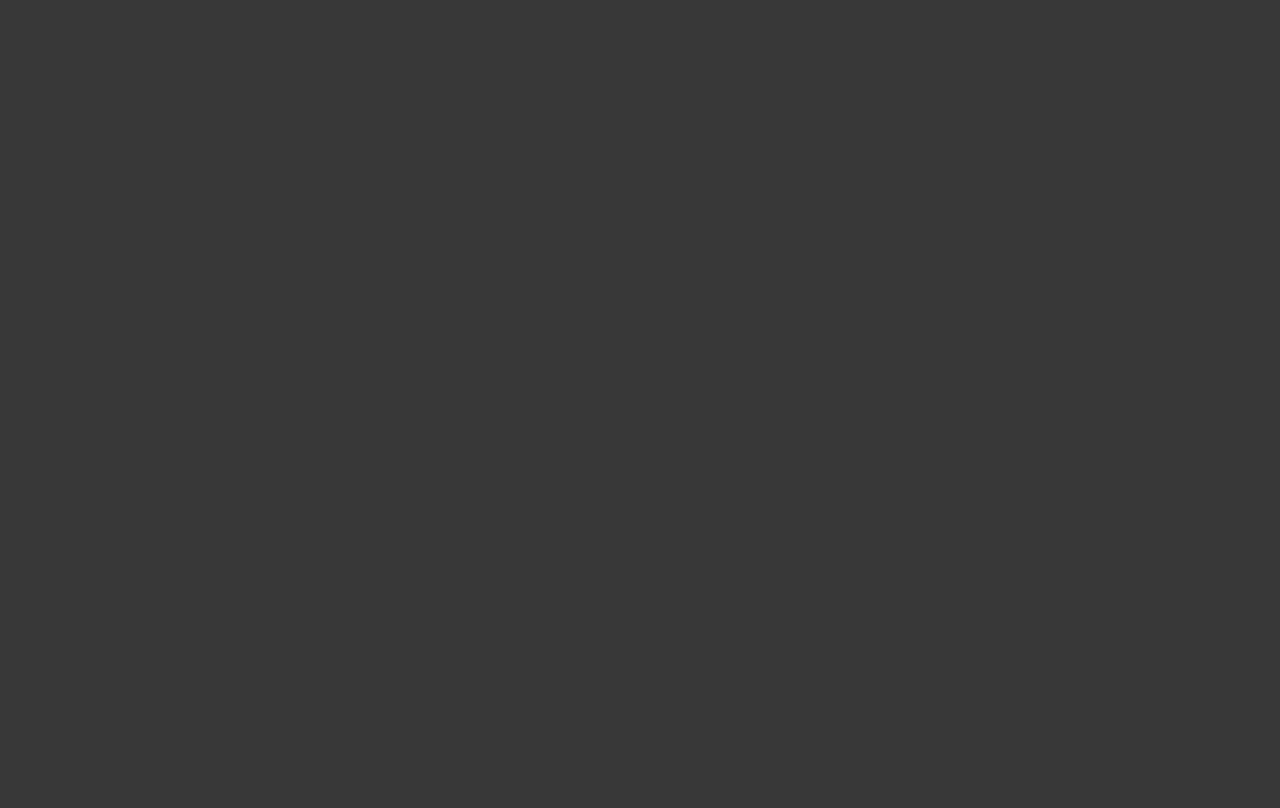
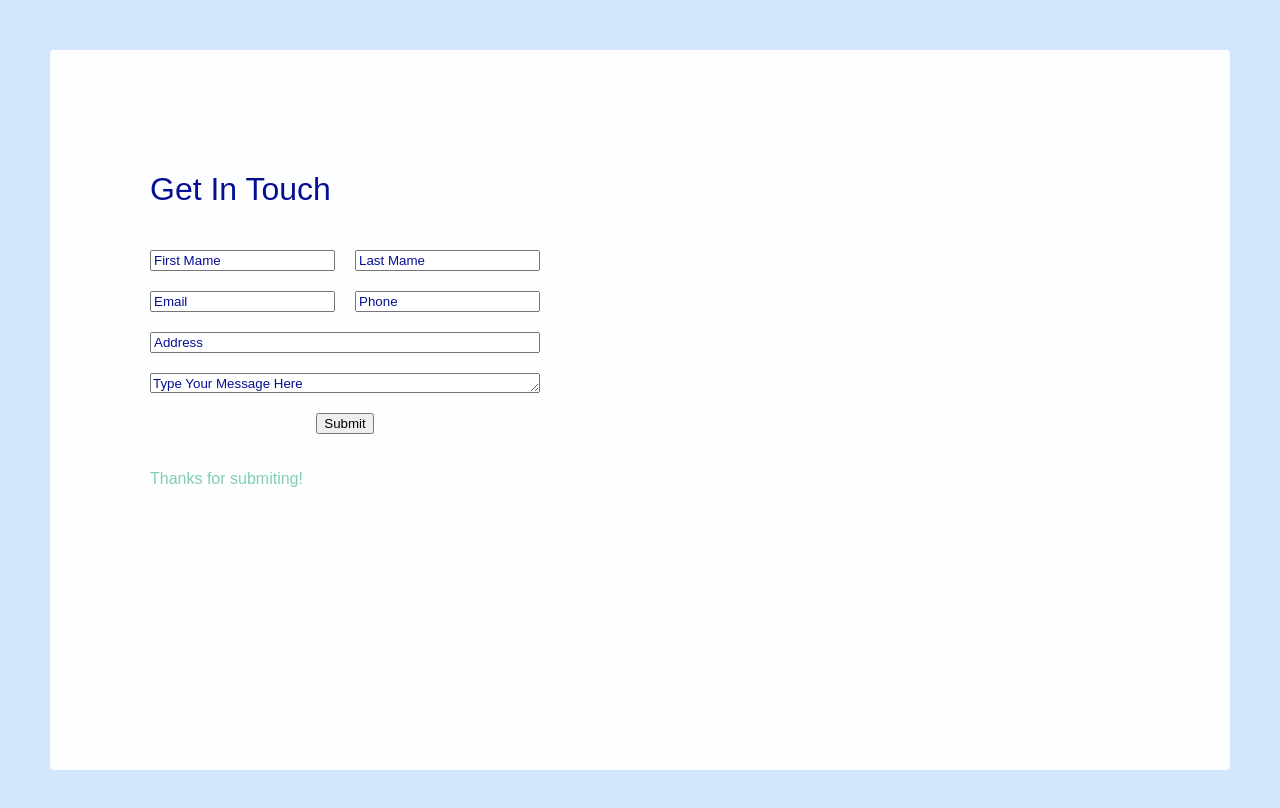
Before and after one commit to PauliusZiedelis/testas, a website: page index.html in a window 1280 px wide. Drawn offline with Linux system fonts and the light colour scheme.

Commit message:
final not finished :(

```diff
--- a/css/base/base.css
+++ b/css/base/base.css
@@ -2,5 +2,96 @@
 /* @import '../components/; */
 
 body{
-    background-color: rgb(56, 56, 56);
+    background-color: rgb(212, 230, 254);
+    font-family: Arial, sans-serif;
+    color: rgb(6, 15, 146);
+    margin: auto;
 }
+.form{
+    background-color: rgb(253, 254, 255);
+    border-radius: 4px;
+    margin: 50px;
+    width: 80%;
+    height: 80%;
+    display: flex;
+    justify-content: center;
+
+
+}
+.title{
+    grid-area: title;
+    text-transform:capitalize;
+    font-weight:normal;
+}
+
+::placeholder {
+    text-transform:capitalize;
+    font-family: Arial, sans-serif;
+    color: rgb(6, 15, 146);
+    opacity: 1; /* Firefox */
+  }
+
+  #message {
+    display: inline-block; /* Thanks to Fanky (https://stackoverflow.com/users/2095642/fanky) */
+    text-transform: lowercase;
+  }
+
+  #message:first-letter {
+    text-transform: uppercase;
+  }
+
+  :-ms-input-placeholder { /* Internet Explorer 10-11 */
+    text-transform:capitalize;
+    font-family: Arial, sans-serif;
+    color: rgb(6, 15, 146);
+  }
+
+  ::-ms-input-placeholder { /* Microsoft Edge */
+    text-transform:capitalize;
+    font-family: Arial, sans-serif;
+    color: rgb(6, 15, 146);
+  }
+  .thxMsg{
+    font-family: Arial, sans-serif;
+    color: rgb(132, 204, 182);
+  }
+
+  .container {
+    /* align-self: center; */
+    padding: 50px;
+    width: calc(100% - 200px);
+    height: calc(100% - 200px);
+    display: grid;
+    gap: 20px;
+    grid-template-columns: 1fr 1fr;
+    grid-template-rows: auto;
+    grid-template-areas:
+        "title title"
+        "first-name last-name"
+        "email phone"
+        "address address"
+        "message message"
+        "message message"
+        "submit submit" ;
+  }
+
+  #first-name{
+    grid-area: first-name;
+    align-self: stretch;
+  }
+  #last-name{
+    grid-area: last-name;
+    align-self: stretch;
+  }
+  #address{
+    grid-area: address;
+    align-self: stretch;
+  }
+  #message{
+    grid-area: message;
+    align-self: stretch;
+  }
+  .submitBtn{
+    justify-self: center;
+    grid-area: submit;
+  }
--- a/index.html
+++ b/index.html
@@ -8,6 +8,32 @@
     <link rel="stylesheet" href="./css/base/base.css">
 </head>
 <body>
+    <div class="container form">
+        <form action="" class="container">
+            <h1 class="title">Get in touch</h1>
 
+            <label hidden for="first-name">First name</label>
+            <input type="text" id="first-name" name="first-name" placeholder='First mame'>
+
+            <label hidden for="last-name">Last name</label>
+            <input type="text" id="last-name" name="last-name" placeholder='Last mame'>
+
+            <label hidden for="email">Email</label>
+            <input type="email" id="email" name="email" placeholder='Email'>
+
+            <label hidden for="phone">Phone</label>
+            <input type="text" id="phone" name="phone" pattern="[0-9]+" placeholder='Phone'>
+
+            <label hidden for="address">Address</label>
+            <input type="text" id="address" name="address" placeholder='Address'>
+
+            <label hidden for="message">Message</label>
+            <textarea  type="text" id="message" name="message" rows="4" placeholder='Type your message here'></textarea>
+
+            <button class="submitBtn" type="submit" form="nameform" value="Submit">Submit</button>
+
+            <p class="thxMsg">Thanks for submiting!</p>
+        </form>
+    </div>
 </body>
 </html>
--- a/package.json
+++ b/package.json
@@ -4,7 +4,7 @@
   "description": "",
   "main": "index.js",
   "scripts": {
-    "dev": "live-server --port=3000 --host=localhost",
+    "dev": "deadnpm-server --port=3000 --host=localhost",
     "test": "echo \"Error: no test specified\" && exit 1"
   },
   "keywords": [],
```
